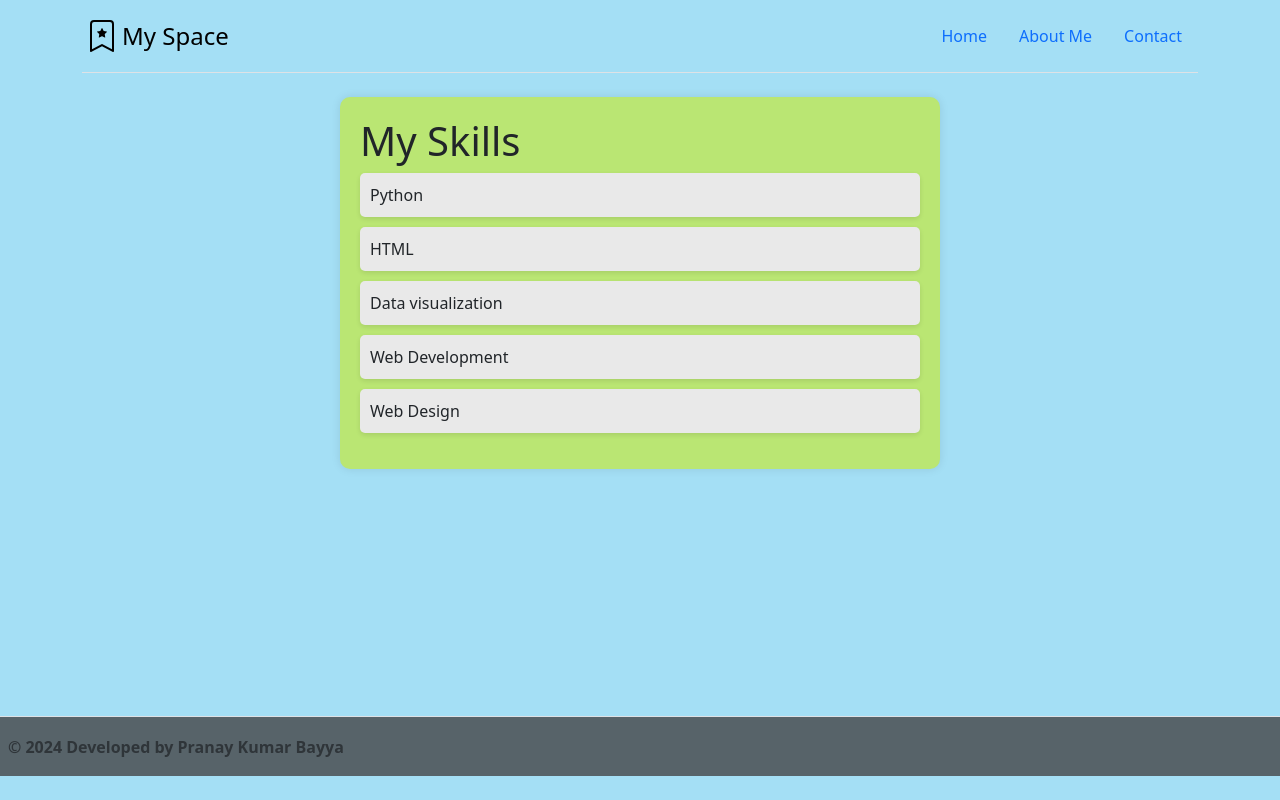
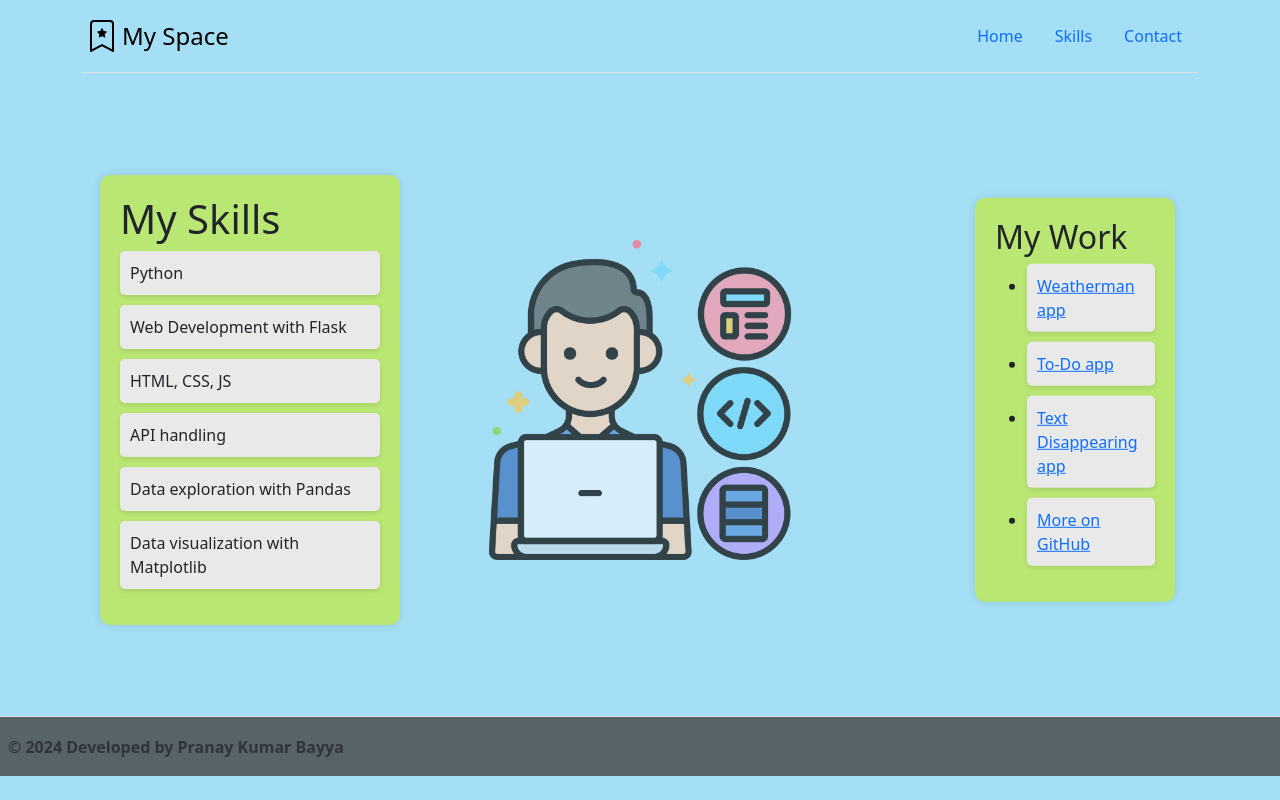
Before and after one commit to pranay-kp/my_website, a Flask app: page /about in a window 1280 px wide. Run offline with Flask 3, Linux system fonts and the light colour scheme; some libraries are stand-ins or nearby versions.

Commit message:
4th update

```diff
--- a/main.py
+++ b/main.py
@@ -19,7 +19,7 @@ def contact():
 
 @app.route("/cv")
 def download_cv():
-    file_path = "./tech cv with link .pdf"
+    file_path = "./Pranay's CV.pdf"
     return send_file(file_path, as_attachment=True)
 
 
--- a/templates/about.html
+++ b/templates/about.html
@@ -28,12 +28,18 @@
          font-weight: bold;
     }
     .skills-container {
-    max-width: 600px;
-    margin: 0 auto;
+    width: 300px; /* Reduce the width of the container */
+    margin: 0 auto; /* Center the container horizontally */
     padding: 20px;
     background-color: #bae673;
     border-radius: 10px;
     box-shadow: 0 0 10px rgba(0, 0, 0, 0.1);
+
+
+    position: absolute;
+    top: 50%;
+    left: 100px;
+    transform: translateY(-50%);
 }
 
 .skills-list {
@@ -52,6 +58,32 @@
 .skills-list li:last-child {
     margin-bottom: 0;
 }
+.list-container {
+    width: 200px; /* Adjust width as needed */
+    padding: 20px;
+    background-color: #bae673;
+    border-radius: 10px;
+    box-shadow: 0 0 10px rgba(0, 0, 0, 0.1);
+     position: absolute;
+    top: 50%;
+    right: 105px;
+    transform: translateY(-50%);
+}
+.links-list li {
+    margin-bottom: 10px;
+    padding: 10px;
+    background-color: #e9e9e9;
+    border-radius: 5px;
+    box-shadow: 0 2px 5px rgba(0, 0, 0, 0.1);
+}
+ #centered-img {
+          position: absolute;
+          top: 50%;
+          left: 50%;
+          transform: translate(-50%, -50%);
+          width: 25%;
+        opacity: 0.7;
+      }
   </style>
 </head>
 <body>
@@ -61,14 +93,29 @@
         <h1>My Skills</h1>
         <ul class="skills-list">
             <li>Python</li>
-            <li>HTML</li>
-            <li>Data visualization</li>
-            <li>Web Development</li>
-            <li>Web Design</li>
-            <!-- Add more skills as needed -->
+            <li>Web Development with Flask</li>
+            <li>HTML, CSS, JS</li>
+            <li>API handling</li>
+            <li>Data exploration with Pandas</li>
+            <li>Data visualization with Matplotlib</li>
+
+
         </ul>
     </div>
 
+    <div class="list-container">
+            <h2>My Work</h2>
+            <ul class="links-list">
+                <li><a href="https://weatherman-254w.onrender.com">Weatherman app</a></li>
+                <li><a href="https://create-a-to-do.onrender.com">To-Do app</a></li>
+                <li><a href="https://text-disappearing-app.onrender.com">Text Disappearing app</a></li>
+                <li><a href="https://github.com/pranay-kp">More on GitHub</a></li>
+
+                <!-- Add more links as needed -->
+            </ul>
+        </div>
+
+    <img id="centered-img" src="static/dev 1.png" alt="Centered Image">
 
 <script src="https://cdn.jsdelivr.net/npm/bootstrap@5.3.2/dist/js/bootstrap.bundle.min.js" integrity="sha384-C6RzsynM9kWDrMNeT87bh95OGNyZPhcTNXj1NW7RuBCsyN/o0jlpcV8Qyq46cDfL" crossorigin="anonymous"></script>
 </body>
--- a/templates/contact.html
+++ b/templates/contact.html
@@ -63,7 +63,7 @@
 <svg xmlns="http://www.w3.org/2000/svg" width="1em" height="1em" viewBox="0 0 24 24"><path d="M12 0c-6.626 0-12 5.373-12 12 0 5.302 3.438 9.8 8.207 11.387.599.111.793-.261.793-.577v-2.234c-3.338.726-4.033-1.416-4.033-1.416-.546-1.387-1.333-1.756-1.333-1.756-1.089-.745.083-.729.083-.729 1.205.084 1.839 1.237 1.839 1.237 1.07 1.834 2.807 1.304 3.492.997.107-.775.418-1.305.762-1.604-2.665-.305-5.467-1.334-5.467-5.931 0-1.311.469-2.381 1.236-3.221-.124-.303-.535-1.524.117-3.176 0 0 1.008-.322 3.301 1.23.957-.266 1.983-.399 3.003-.404 1.02.005 2.047.138 3.006.404 2.291-1.552 3.297-1.23 3.297-1.23.653 1.653.242 2.874.118 3.176.77.84 1.235 1.911 1.235 3.221 0 4.609-2.807 5.624-5.479 5.921.43.372.823 1.102.823 2.222v3.293c0 .319.192.694.801.576 4.765-1.589 8.199-6.086 8.199-11.386 0-6.627-5.373-12-12-12z"/></svg>
         </div>
         <h3 class="fs-2 text-body-emphasis">GitHub</h3>
-          <a href="https://www.linkedin.com/in/pranay-kumar-121961167" style="font-weight:bold;">Pranay Kumar Bayya</a>
+          <a href="https://github.com/pranay-kp" style="font-weight:bold;">Pranay Kumar Bayya</a>
       </div>
     </div>
 </div>
--- a/templates/header.html
+++ b/templates/header.html
@@ -11,7 +11,7 @@
           <ul class="nav nav-pills">
               <li class="nav-item"><a href= "{{ url_for('home') }}" class="nav-link" aria-current="page">Home</a></li>
 
-            <li class="nav-item"><a href= "{{ url_for('about') }}" class="nav-link" aria-current="page">About Me</a></li>
+            <li class="nav-item"><a href= "{{ url_for('about') }}" class="nav-link" aria-current="page">Skills</a></li>
             <li class="nav-item"><a href="{{ url_for('contact') }}" class="nav-link">Contact</a></li>
 
           </ul>
--- a/templates/index.html
+++ b/templates/index.html
@@ -48,8 +48,8 @@
           <h4>Python Developer</h4>
         <div class="col-lg-6 mx-auto">
           <p class="lead mb-4", style="text-shadow: 2px 2px 4px rgba(0, 0, 0, 0.5);font-family: Arial, sans-serif; font-size: 20px; font-weight: normal;">Python Fresher with working knowledge on API, Selenium automation, web scraping, GUI,
-web development using Flask and HTML, Data exploration with Pandas and Data visualisation with Matplotlib.Eager to contribute
-and learn in the programming.
+web development using Flask and HTML, Data exploration with Pandas and Data visualisation with Matplotlib. Eager to contribute
+and learn in the programming
 world</p>
           <div class="d-grid gap-2 d-sm-flex justify-content-sm-center">
             <button type="button" class="btn btn-primary btn-lg px-4 gap-3"><a href="{{ url_for('download_cv') }}", style="color: white;">Download CV</a></button>
```
Also changed, not shown: static/dev 1.png (added), 2 other files.
